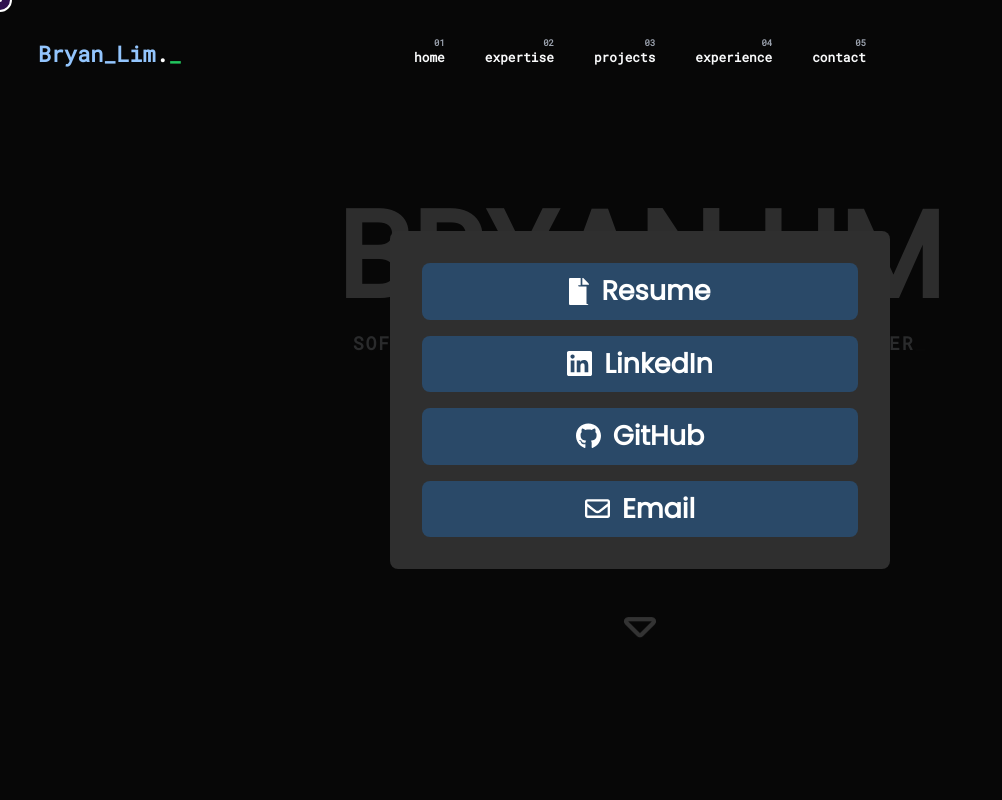
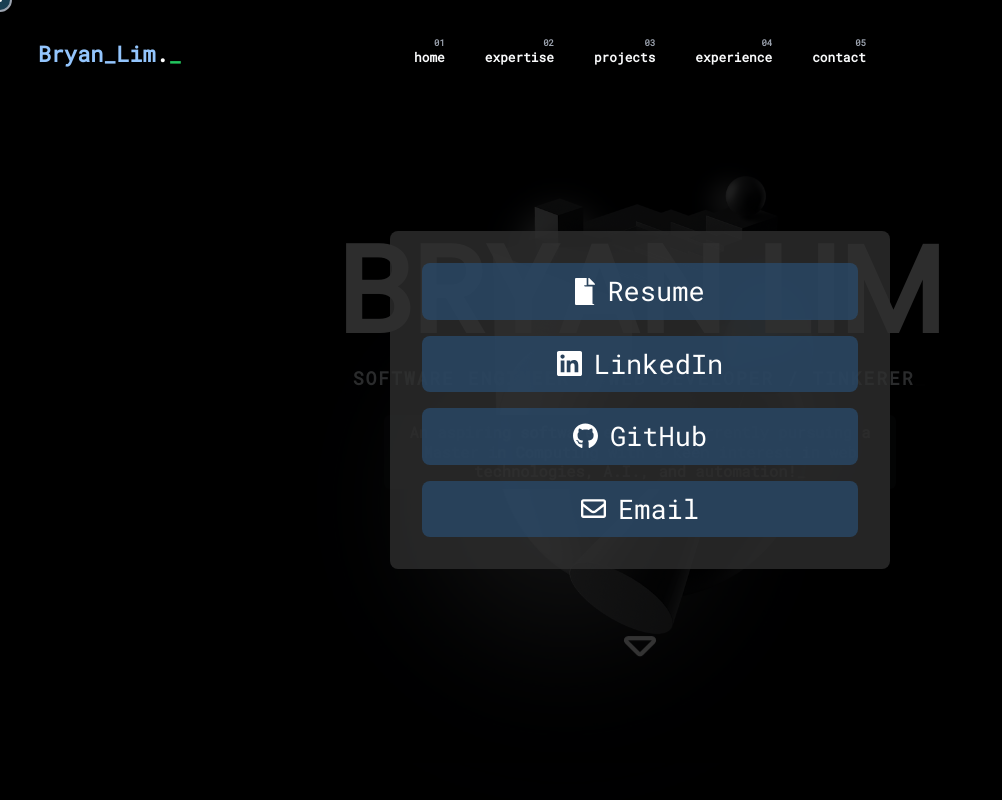
Before and after one commit to bryanlzl/bryanlzl-website, a React (Vite) app: page / in a window 1280 px wide. Both pictures are taken after a click on the element "contact". Shown: the top 800 px of the page, without its empty margins (0-1002 px from the left). Built offline with nearby package versions, Linux system fonts and the light colour scheme.

Commit message:
add: bg image for AboutMe + glow effect
- added background image and glow effect for about me section
- added bouncing square background effect (currently unused)
- added pulse effect to contact button for header bar
- changed custom cursor background colour to blue

```diff
--- a/src/components/AboutMe.jsx
+++ b/src/components/AboutMe.jsx
@@ -2,14 +2,18 @@
 import "../styles/index.css";
 import triangleDownIcon from "../assets/icons/triangle-down-no-fill.svg";
 import ScrambleText from "./ScrambleText";
+// import CodeEditor from "../components/CodeEditorBackground";
+// import BouncingSquare from "./BouncingSquare";
 
 function AboutMe() {
   const [renderCursor, setRenderCursor] = useState({
     mainNameDesc: false,
     mainAboutMe: false,
   });
+
   const mainAboutMeText =
     "An aspiring software engineer currently pursuing a Master in Computing with a keen interest in web technologies, A.I., and automation!";
+
   const scrambleStyles = {
     mainNameDesc: "font-mono font-bold tracking-widest text-main-name-desc",
     mainAboutMe:
@@ -17,7 +21,20 @@
   };
 
   return (
-    <div className="flex flex-col justify-center items-center text-center mt-about-me-top mb-about-me-bottom relative">
+    <div
+      id="aboutMe"
+      className="relative bg-[url('../assets/background/about-me-bg.png')] bg-center bg-no-repeat bg-cover h-screen flex justify-center items-center"
+    >
+      {/* <CodeEditor /> */}
+      {/* <BouncingSquare boundingBoxId="aboutMe" /> */}
+
+      <div className="absolute left-[69dvw] top-[42.5dvh] xs:left-[65dvw] xs:top-[43dvh] sm:left-[61dvw] sm:top-[42dvh] md:left-[58dvw] md:top-[41dvh] lg:left-[57dvw] lg:top-[39dvh] xl:left-[57.5dvw] xl:top-[36dvh]">
+        <div className="w-6 h-6 sm:w-10 sm:h-10 md:w-12 md:h-12 lg:w-16 lg:h-16 bg-blue-500 rounded-full relative filter blur-lg">
+          <div className="absolute -inset-4 bg-[#49b3ea] rounded-full animate-pulse"></div>
+        </div>
+      </div>
+
+      <div className="flex flex-col justify-center items-center text-center pt-about-me-top pb-about-me-bottom relative">
         <div className="flex flex-col justify-center items-center font-bold text-[14.7vw] sm:text-[11.5vw] md:text-[11.5vw] lg:text-[9.5vw] whitespace-nowrap leading-tight p-5">
           <h1 className="m-0 p-0">BRYAN LIM</h1>
           <div className="font-mono font-bold text-[16%] sm:text-[15%] text-gray-300 tracking-widest">
@@ -31,7 +48,7 @@
               <span className="m-0 p-0 animate-blink-cursor">_</span>
             )}
           </div>
-        <span className="font-mono font-bold text-gray-400 text-[2.4vw] sm:text-[1.4vw] md:text-[1.6vw] lg:text-[1.2vw] text-wrap self-center mt-[2vw] w-[70vw] sm:w-[50vw] md:w-[50vw] lg:w-[40vw]">
+          <span className="font-mono bg-[#1e1f21] rounded-md py-2 opacity-65 text-gray-200 text-[2.4vw] sm:text-[1.4vw] md:text-[1.6vw] lg:text-[1.2vw] text-wrap self-center mt-[2vw] w-[70vw] sm:w-[50vw] md:w-[50vw] lg:w-[40vw]">
             {mainAboutMeText}
             <span className="m-0 p-0 animate-blink-cursor">_</span>
           </span>
@@ -39,8 +56,9 @@
         <img
           src={triangleDownIcon}
           alt="downChevronIcon"
-        className="absolute h-[1.3em] w-auto self-center -bottom-[13em] animate-arrow-down-bounce"
+          className="absolute h-[1.3em] w-auto self-center bottom-[7em] animate-arrow-down-bounce"
         />
+      </div>
     </div>
   );
 }
--- /dev/null
+++ b/src/components/BouncingSquare.jsx
@@ -0,0 +1,62 @@
+import React, { useState, useEffect } from "react";
+
+const BouncingSquare = ({ boundingBoxId }) => {
+  const [position, setPosition] = useState({ x: 50, y: 50 });
+  const [velocity, setVelocity] = useState({ dx: 1, dy: 1 });
+
+  useEffect(() => {
+    const boundingBox = document.getElementById(boundingBoxId);
+
+    if (!boundingBox) {
+      return; // Element not found, do nothing
+    }
+
+    const updatePosition = () => {
+      const newX = position.x + velocity.dx;
+      const newY = position.y + velocity.dy;
+
+      // Calculate the boundaries of the bounding box
+      const maxX = boundingBox.clientWidth - 50;
+      const maxY = boundingBox.clientHeight - 50;
+
+      // Reverse direction and adjust position when hitting the boundaries
+      if (newX <= 0 || newX >= maxX) {
+        setVelocity((prevVelocity) => ({
+          ...prevVelocity,
+          dx: -prevVelocity.dx,
+        }));
+        setPosition((prevPosition) => ({
+          ...prevPosition,
+          x: newX <= 0 ? 0 : maxX,
+        }));
+      }
+      if (newY <= 0 || newY >= maxY) {
+        setVelocity((prevVelocity) => ({
+          ...prevVelocity,
+          dy: -prevVelocity.dy,
+        }));
+        setPosition((prevPosition) => ({
+          ...prevPosition,
+          y: newY <= 0 ? 0 : maxY,
+        }));
+      } else {
+        setPosition({ x: newX, y: newY });
+      }
+    };
+
+    const animationId = requestAnimationFrame(updatePosition);
+
+    return () => cancelAnimationFrame(animationId);
+  }, [position, velocity, boundingBoxId]);
+
+  return (
+    <div
+      className="absolute z-5"
+      style={{ top: `${position.y}px`, left: `${position.x}px` }}
+    >
+      <div className="w-16 h-16 bg-blue-300 rounded-full opacity-50"></div>
+    </div>
+  );
+};
+
+export default BouncingSquare;
--- a/src/components/ContactModal.jsx
+++ b/src/components/ContactModal.jsx
@@ -5,12 +5,12 @@
 import linkedinLogo from "../assets/logos/linkedin-logo.svg";
 
 function ContactModal(props) {
-  const contactItems = {
-    1: { id: 1, title: "Resume", icon: resumeIcon },
-    2: { id: 2, title: "LinkedIn", icon: linkedinLogo },
-    3: { id: 3, title: "GitHub", icon: githubLogo },
-    4: { id: 4, title: "Email", icon: emailIcon },
-  };
+  const contactItems = [
+    { id: 1, title: "Resume", icon: resumeIcon },
+    { id: 2, title: "LinkedIn", icon: linkedinLogo },
+    { id: 3, title: "GitHub", icon: githubLogo },
+    { id: 4, title: "Email", icon: emailIcon },
+  ];
 
   const [isVisible, setIsVisible] = useState(false);
 
@@ -31,22 +31,32 @@
 
   return (
     <div
-      className={`fixed top-0 left-0 w-full h-full flex items-center justify-center bg-black bg-opacity-80 z-100 transition-opacity duration-500 ${
-        isVisible ? "opacity-100" : "opacity-0"
-      }`}
+      className={`
+        fixed top-0 left-0 w-full h-full flex items-center justify-center
+        bg-black bg-opacity-80 z-100 transition-opacity duration-500
+        ${isVisible ? "opacity-100" : "opacity-0"}
+      `}
       onClick={contactModalHandler}
     >
       <div
-        className="relative bg-[#2f2f2f] text-white w-auto p-4 rounded-lg bg-opacity-100 w-[250px] xs:w-[320px] lg:w-[500px] z-110"
+        className={`
+          relative bg-[#2f2f2f] text-white p-4 rounded-lg bg-opacity-80
+          w-[250px] xs:w-[320px] lg:w-[500px] z-110
+        `}
         onClick={preventClose}
       >
         <nav className="flex flex-col p-4 space-y-4 items-center justify-center">
-          {Object.values(contactItems).map((item) => {
-            return (
+          {contactItems.map((item) => (
             <a
               key={item.id}
               href="#"
-                className="flex flex-row w-full justify-center bg-[#2a4968] font-bold items-center text-white py-2 rounded-lg text-[20px] md:text-[20px] lg:text-[27px] block transition-colors duration-500 hover:bg-gray-400 hover:text-gray-800 ease-in-out"
+              className={`
+                flex flex-row w-full justify-center bg-[#2a4968] bg-opacity-80
+                font-mono items-center text-white py-2 rounded-lg
+                text-[20px] md:text-[20px] lg:text-[27px] block
+                transition-colors duration-500 hover:bg-gray-400 hover:text-gray-800
+                ease-in-out
+              `}
             >
               <img
                 className={`${
@@ -57,8 +67,7 @@
               />
               <p className="mx-3">{item.title}</p>
             </a>
-            );
-          })}
+          ))}
         </nav>
       </div>
     </div>
--- a/src/components/Cursor.jsx
+++ b/src/components/Cursor.jsx
@@ -17,7 +17,10 @@
 
   return (
     <div
-      className="w-6 h-6 bg-custom-cursor bg-opacity-50 rounded-full border-2 border-white transform -translate-x-1/2 -translate-y-1/2 absolute pointer-events-none cursor-none z-20 hidden sm:block"
+      className={`
+        w-6 h-6 bg-[#49b3ea] bg-opacity-35 rounded-full border-2 border-gray-400
+        transform -translate-x-1/2 -translate-y-1/2 absolute pointer-events-none cursor-none z-20 hidden sm:block
+      `}
       style={{ left: `${position.x}px`, top: `${position.y}px` }}
     >
       <div className="w-1 h-1 bg-white rounded-full absolute inset-[8.25px]"></div>{" "}
--- a/tailwind.config.js
+++ b/tailwind.config.js
@@ -19,10 +19,6 @@
         "menu-item": "1vw",
         "menu-item-id": "0.7vw",
       },
-      margin: {
-        "about-me-top": "20vh",
-        "about-me-bottom": "40vh",
-      },
       height: {
         "main-name": "205px",
         "exp-box-h": "333px",
@@ -38,6 +34,8 @@
         "exp-x": "30px",
         "exp-top": "5vh",
         "exp-bottom": "30vh",
+        "about-me-top": "24vh",
+        "about-me-bottom": "36vh",
       },
       borderWidth: {
         "exp-box": "3px",
@@ -50,7 +48,6 @@
         "exp-label-2":
           "linear-gradient(rgba(36, 36, 36, 0.6) 65%, #ff5700 55%)",
       },
-      backgroundColor: { "custom-cursor": "#5a1a9a" },
       keyframes: {
         "project-pulse": {
           "0%, 100%": {
```
Also changed, not shown: src/components/HeaderBar.jsx (+11 -7 lines), src/assets/background/about-me-bg.png (added). Lines whose indentation alone changed are shown as unchanged.
